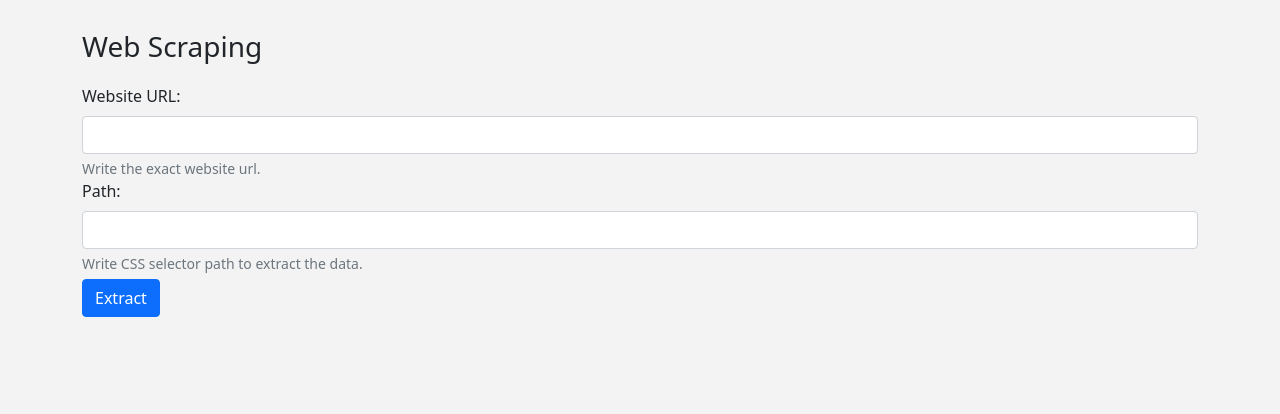
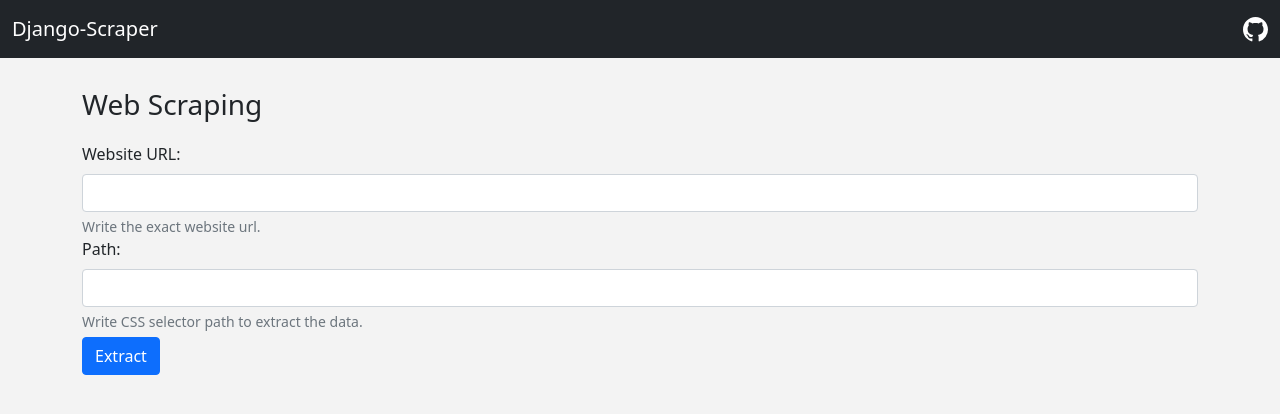
Before and after one commit to grimmhud/django-scraper, a Django app: page / in a window 1280 px wide. Shown: the top 414 px of the page. Run offline with Django 4.2, Linux system fonts and the light colour scheme; some libraries are stand-ins or nearby versions.

Commit message:
add navbar

```diff
--- a/scraper/templates/home.html
+++ b/scraper/templates/home.html
@@ -11,6 +11,20 @@
 </head>
 
 <body style="background-color: #F3F3F3;">
+    <nav class="navbar navbar-dark bg-dark">
+        <div class="container-fluid">
+            <span class="navbar-brand mb-0 h1">Django-Scraper</span>
+            <span class="navbar-text">
+                <a href="https://github.com/grimmhud/django-scraper" target="_blank" rel="noopener noreferrer">
+                    <svg xmlns="http://www.w3.org/2000/svg" width="25" height="25" fill="currentColor"
+                        class="bi bi-github" viewBox="0 0 16 16">
+                        <path
+                            d="M8 0C3.58 0 0 3.58 0 8c0 3.54 2.29 6.53 5.47 7.59.4.07.55-.17.55-.38 0-.19-.01-.82-.01-1.49-2.01.37-2.53-.49-2.69-.94-.09-.23-.48-.94-.82-1.13-.28-.15-.68-.52-.01-.53.63-.01 1.08.58 1.23.82.72 1.21 1.87.87 2.33.66.07-.52.28-.87.51-1.07-1.78-.2-3.64-.89-3.64-3.95 0-.87.31-1.59.82-2.15-.08-.2-.36-1.02.08-2.12 0 0 .67-.21 2.2.82.64-.18 1.32-.27 2-.27.68 0 1.36.09 2 .27 1.53-1.04 2.2-.82 2.2-.82.44 1.1.16 1.92.08 2.12.51.56.82 1.27.82 2.15 0 3.07-1.87 3.75-3.65 3.95.29.25.54.73.54 1.48 0 1.07-.01 1.93-.01 2.2 0 .21.15.46.55.38A8.012 8.012 0 0 0 16 8c0-4.42-3.58-8-8-8z" />
+                    </svg>
+                </a>
+            </span>
+        </div>
+    </nav>
     <div class="container" style="margin-top: 30px;">
         <h3>Web Scraping</h3>
         <form action="/" method="POST">
```
